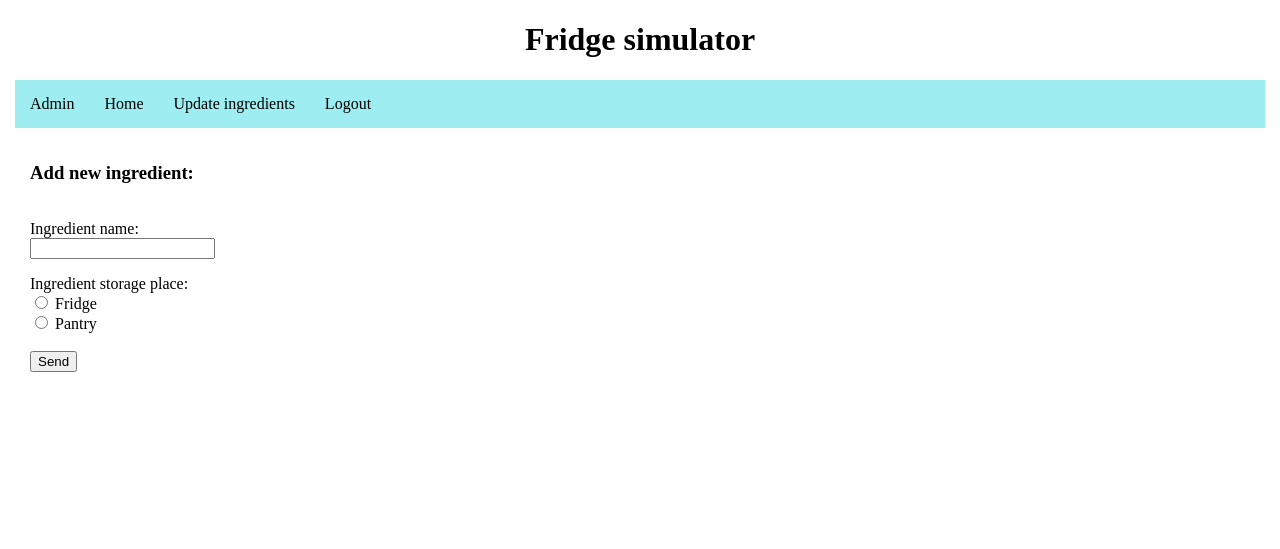
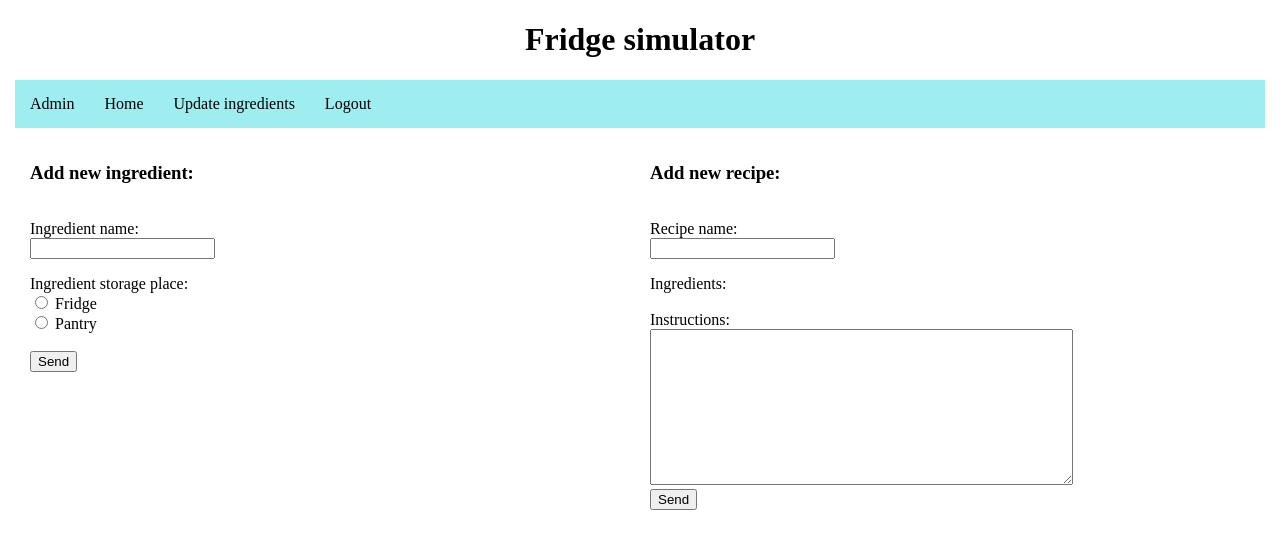
Before and after one commit to alannesanni/fridge_simulator, a Flask app: template templates/admin.html in a window 1280 px wide. Shown: the top 549 px of the page. Run offline with Flask 3, Linux system fonts and the light colour scheme; the template is opened without the code that fills it, so the values that code supplies are empty.

Commit message:
Admin can add new recipes

```diff
--- a/templates/admin.html
+++ b/templates/admin.html
@@ -20,3 +20,27 @@ Ingredient storage place:
 <input type="submit" value="Send">
 </form>
 {% endblock %}
+
+{% block content2 %}
+<form action="/add_recipe" method="POST">
+<h3>Add new recipe:</h3>
+<br>
+Recipe name:
+<br>
+ <input type="text" name="name" pattern="[A-Za-z]+" maxlength="20" required></p>
+Ingredients:
+<br>
+{%for i in range(1, length)%}
+  <input type="checkbox" name="cb" value={{ i }} id="ingredient-{{i}}">
+  <label for="ingredient-{{loop.index}}">{{options[i]}}</label>
+  <br>
+  {%endfor%}
+  <br>
+
+Instructions:
+<br>
+<textarea name="instructions" rows="10" cols="50" maxlength="500" required></textarea>
+<br>
+<input type="submit" value="Send">
+</form>
+{% endblock %}
```
Also changed, not shown: db_methods.py (+8 -0 lines), routes.py (+11 -1 lines).
